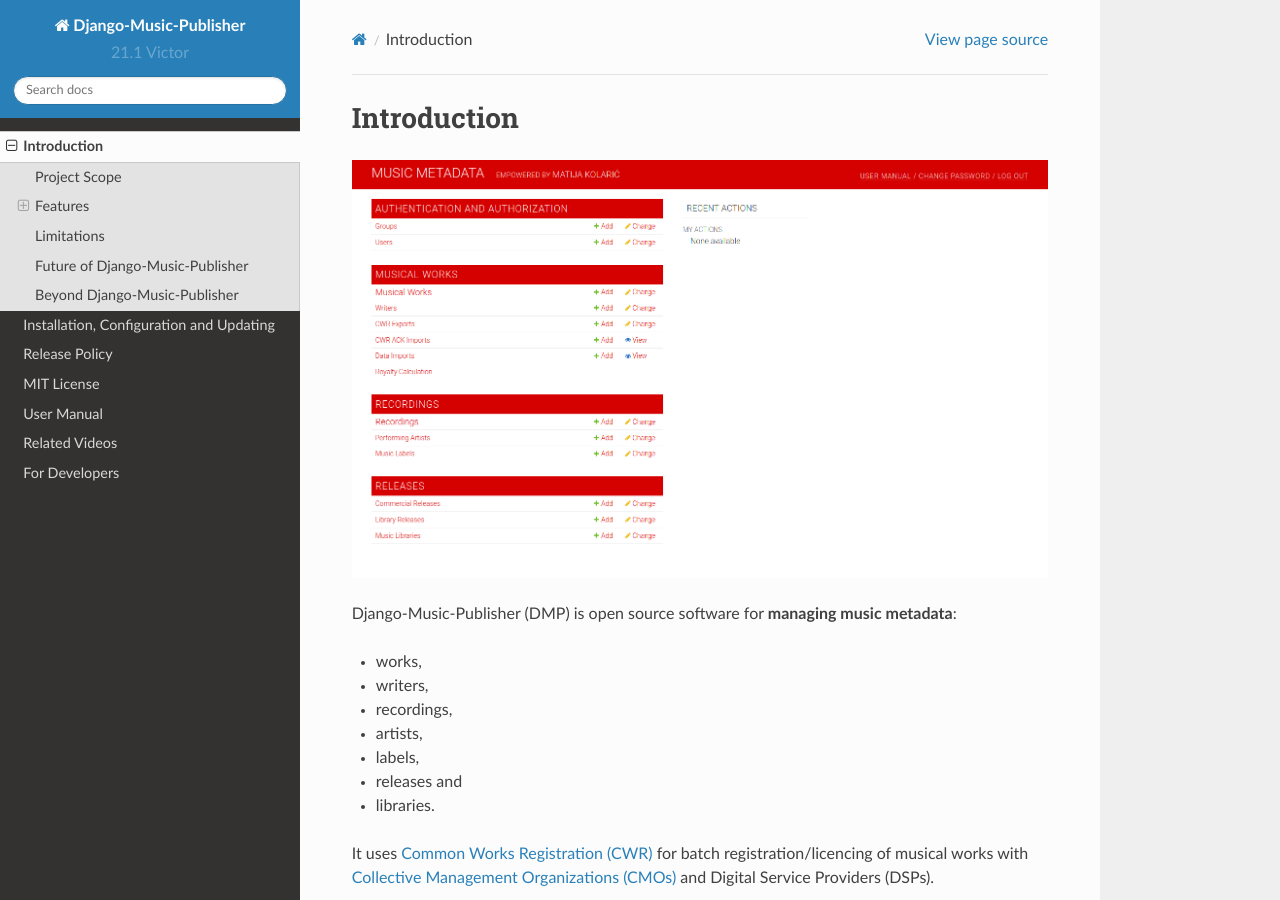
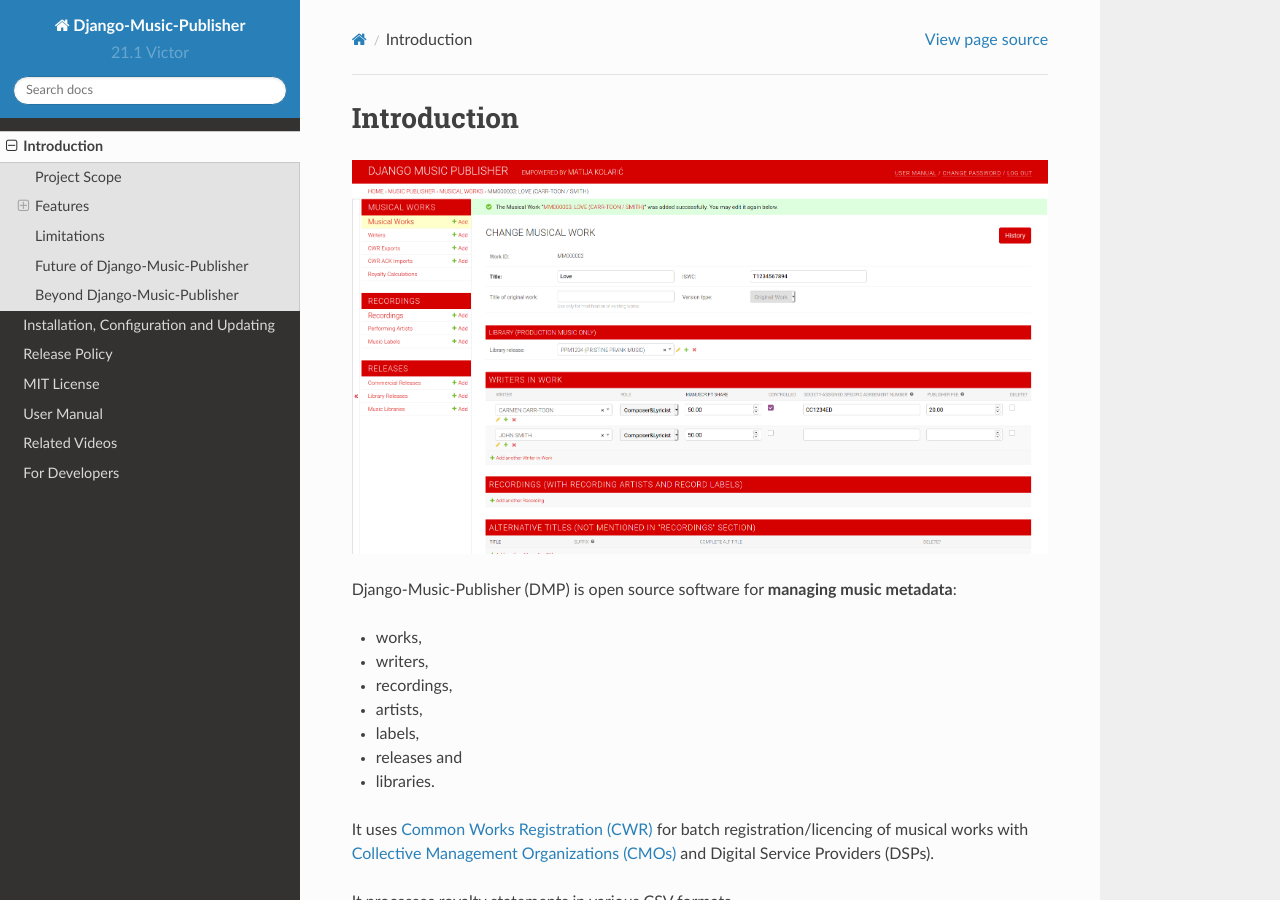
Before and after one commit to matijakolaric-com/django-music-publisher, a Sphinx documentation site: the page built from docs/introduction.rst, in a window 1280 px wide and 900 px high. Built offline with Sphinx 7.4.7 and the Read the Docs theme 2.0.0, drawn with Linux system fonts in a browser that asks for light colours.

Commit message:
Update introduction.rst

```diff
--- a/docs/introduction.rst
+++ b/docs/introduction.rst
@@ -1,7 +1,7 @@
 Introduction
 =================================
 
-.. figure:: /images/dmp_home.png
+.. figure:: /images/work.png
    :width: 100%
 
 Django-Music-Publisher (DMP) is open source software for **managing music metadata**:
```
